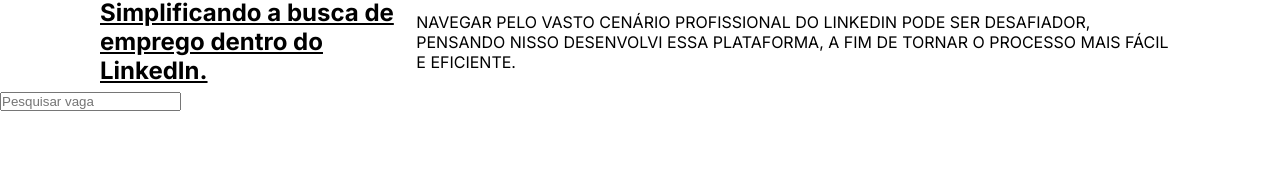
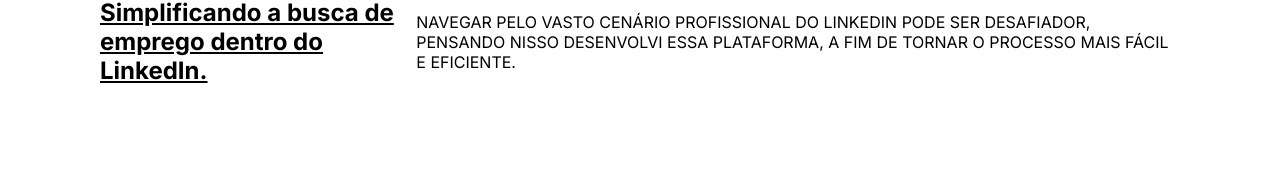
Before and after one commit to Dants0/linkedIn_jobs, a Next.js app in the folder web/: page / in a window 1280 px wide. Shown: the part 112-292 px from the top of the page. Built offline with nearby package versions, Linux system fonts and the light colour scheme; no server answers.

Commit message:
fix: removendo bugs

```diff
--- a/web/src/components/Display/Display.tsx
+++ b/web/src/components/Display/Display.tsx
@@ -91,9 +91,9 @@
         </p>
       </div>
 
-      <section className={styles.searchJob}>
+      {/* <section className={styles.searchJob}>
         <input type="text" placeholder="Pesquisar vaga" onChange={(e)=>setSearchJob(e.target.value)}/>
-      </section>
+      </section> */}
 
       <section className={styles.jobsSearchLength}>
         {length ? <p>Total de vagas encontradas: {length}</p> : ""}
```
